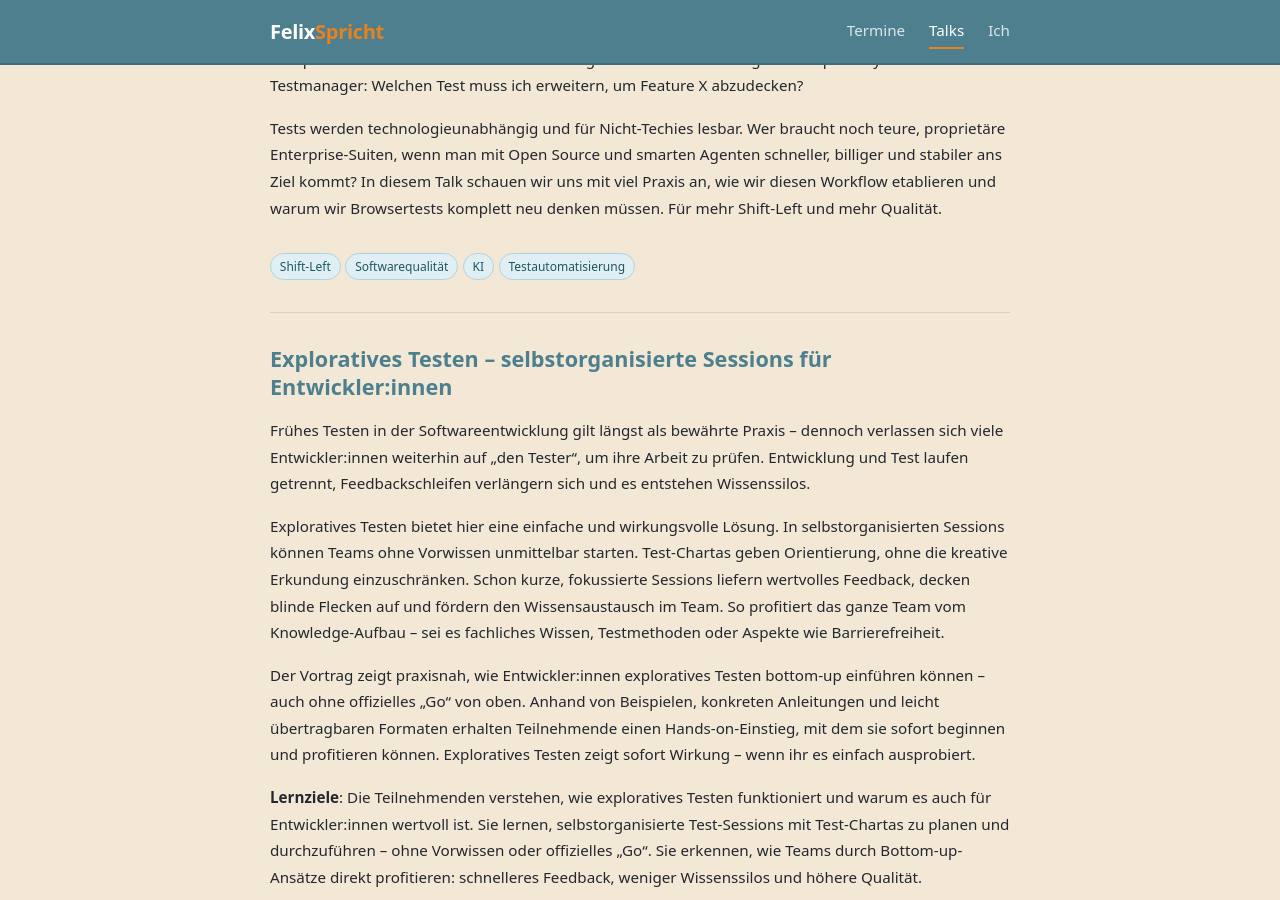
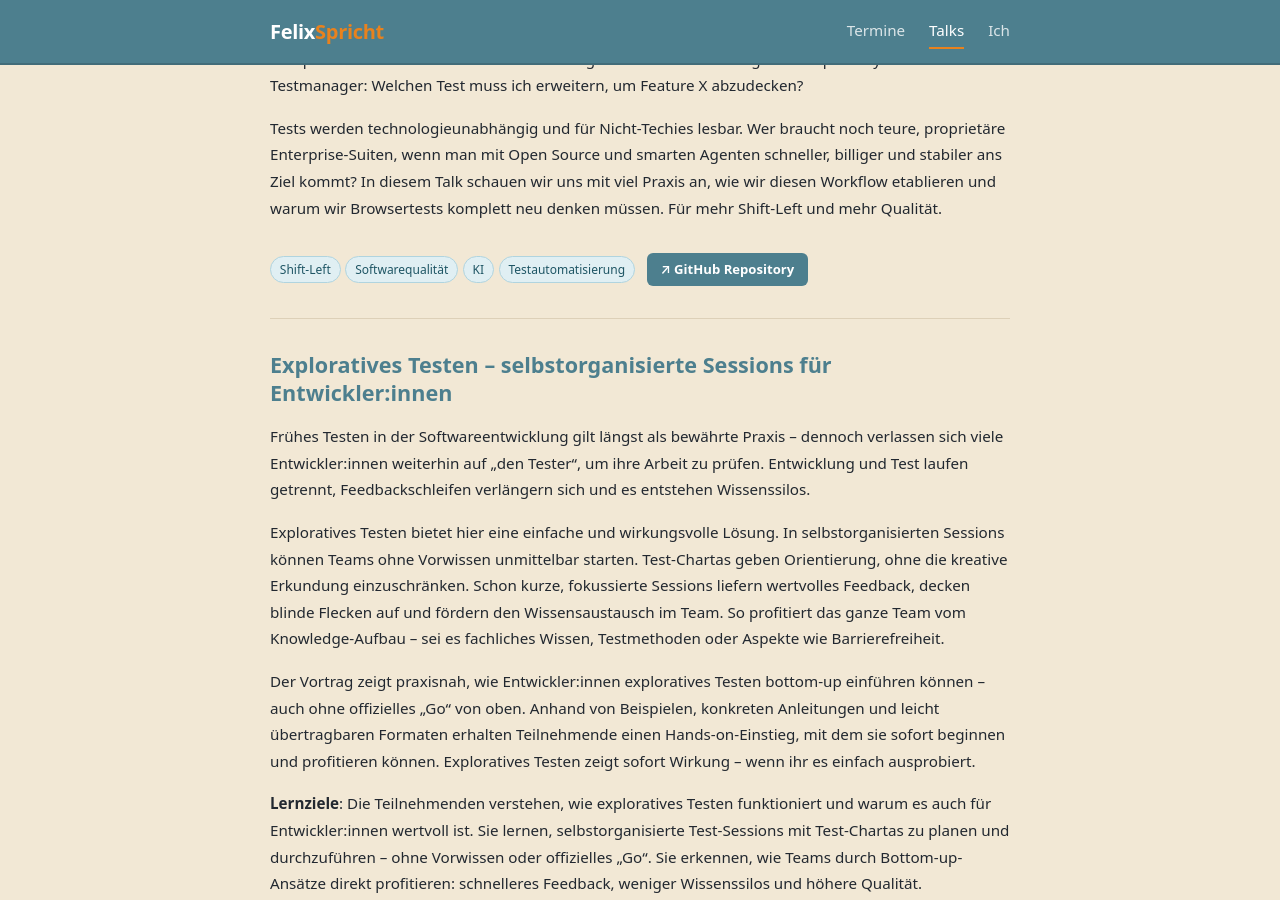
Before and after one commit to ziffit/felix-spricht, a Jekyll site: the page built from talks/index.html, in a window 1280 px wide and 900 px high, scrolled down 838 px. Built offline with Jekyll 4.4.1, drawn with Linux system fonts in a browser that asks for light colours.

Commit message:
Add GitHub repo link to Kill your Tests talk

```diff
--- a/_data/talks.yml
+++ b/_data/talks.yml
@@ -28,6 +28,9 @@
     In diesem Talk schauen wir uns mit viel Praxis an, wie wir diesen Workflow etablieren und warum wir Browsertests komplett
     neu denken müssen. Für mehr Shift-Left und mehr Qualität.
 
+  links:
+    - label: "GitHub Repository"
+      url: "https://github.com/ziffit/killyourtests"
   tags: [Shift-Left, Softwarequalität, KI, Testautomatisierung]
 
 - id: exploratives-testen
--- a/talks/index.html
+++ b/talks/index.html
@@ -47,6 +47,15 @@ description: "Alle Vorträge von Felix – mit Abstract und Folien-Download."
         </a>
           {% endfor %}
         {% endif %}
+        {% if talk.links %}
+          {% for link in talk.links %}
+        <a href="{{ link.url }}" class="btn btn-download"
+           target="_blank" rel="noopener noreferrer"
+           aria-label="{{ link.label }}: {{ talk.title }}">
+          ↗ {{ link.label }}
+        </a>
+          {% endfor %}
+        {% endif %}
       </footer>
     </article>
     {% endfor %}
```
